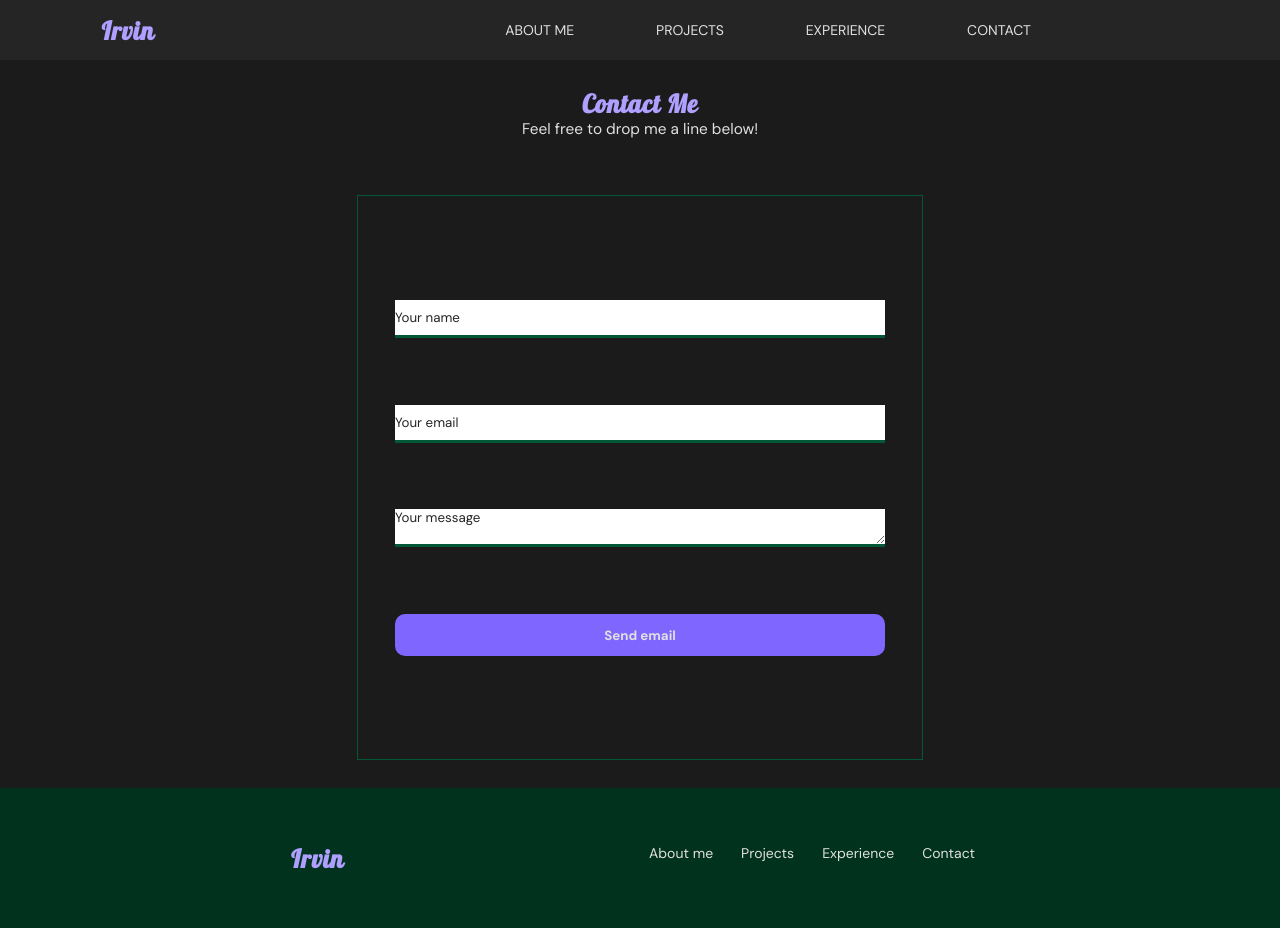
After one commit to EduardoZaRo/FSDI-117, a Django app: page /contact in a window 1280 px wide. The commit adds this page. Run offline with Django 5.2, Linux system fonts and the light colour scheme; parts of the project's set-up code (start-up, migrations or seed data) failed here and were passed over.

Commit message:
Class 6 Notes

```diff
--- a/config/urls.py
+++ b/config/urls.py
@@ -16,11 +16,12 @@ Including another URLconf
 """
 from django.contrib import admin
 from django.urls import include, path
-from pages.views import about
+from pages.views import about, contact
 
 urlpatterns = [
     path('admin/', admin.site.urls),
     path('', about, name="about"),
+    path('contact', contact, name='contact'),
     path('projects/', include('projects.urls')),
     path('experience/', include('experience.urls')),
 ]
--- /dev/null
+++ b/pages/forms.py
@@ -0,0 +1,8 @@
+from django import forms
+
+class ContactForm(forms.Form):
+    name = forms.CharField(max_length=100, widget=forms.TextInput(attrs={'placeholder': 'Your name'}))
+
+    email = forms.EmailField(widget=forms.TextInput(attrs={'placeholder': 'Your email'}))
+
+    message = forms.CharField(widget=forms.Textarea(attrs={'placeholder': 'Your message'}))
--- a/pages/views.py
+++ b/pages/views.py
@@ -1,5 +1,25 @@
-from django.shortcuts import render
-
+from django.shortcuts import render, redirect
+from .forms import ContactForm
+from django.template.loader import render_to_string
+from django.core.mail import send_mail
 # Create your views here.
 def about(request):
     return render(request, 'pages/about.html')
+
+def contact(request):
+    if request.method == 'POST':
+        form = ContactForm(request.POST)
+        if form.is_valid():
+            name = form.cleaned_data['name']
+            email_from = form.cleaned_data['email']
+            message = form.cleaned_data['message']
+
+            html = render_to_string('pages/email.html', request.POST)
+            send_mail("Message from " + name, message, email_from, ['Irvin.ZavalaRoman@sdgku.edu'], html_message=html)
+            print('Valid')
+            return redirect('about')
+        else:
+            print("Not valid")
+    else:
+        form = ContactForm()
+    return render(request, 'pages/contact.html', {'form': form})
--- a/static/css/footer.css
+++ b/static/css/footer.css
@@ -1,5 +1,5 @@
 footer{
-    height: 10rem;
+    min-height: 10rem;
     background-color: var(--secondary-color-900);
     display: flex;
     justify-content: space-evenly;
--- a/static/css/sections.css
+++ b/static/css/sections.css
@@ -137,7 +137,7 @@
     flex-direction: column;
 }
 
-#projects-form{
+#projects-form, #email-form{
     display: flex;
     flex-direction: column;
     height: 35rem;
@@ -147,3 +147,46 @@
     padding: 3%;
     border: solid 1px var(--secondary-color);
 }
+
+/* Contact section */
+.contact-section {
+    flex-direction: column;
+    padding: 2rem;
+}
+
+#email-form input,
+#email-form textarea{
+    border: none;
+    border-bottom: 3px solid var(--secondary-color);
+    height: 2.5rem;
+    /* width: 30rem; */
+    outline: none;
+    background-color: var(-surface-color);
+}
+
+#email-form input::placeholder,
+#email-form textarea::placeholder{
+    color: var(--surface-color);
+}
+
+#email-form input:focus,
+#email-form textarea:focus{
+    border-bottom: 3px solid var(--primary-coloor-300);
+}
+
+#email-form input::hover,
+#email-form textarea::hover{
+    background-color: #FFFFFF;
+}
+
+.primary-button{
+    font-weight: bold;
+    border-radius: 10px;
+    border: none;
+    padding: 2.5% 5%;
+    color: var(--neutral-color);
+    background-color: var(--primary-color-300);
+}
+.primary-button:hover{
+    background: linear-gradient(115deg, var(--neutral-color) 0%, var(--primary-color-300) 100%)
+}
--- a/templates/base.html
+++ b/templates/base.html
@@ -39,7 +39,7 @@
                 <a href="{% url 'about' %}">About me</a>
                 <a href="{% url 'projects_list' %}">Projects</a>
                 <a href="{% url 'experience_list' %}">Experience</a>
-                <a href="">Contact</a>
+                <a href="{% url 'contact' %}">Contact</a>
             </div>
         </nav>
     </header>
@@ -52,7 +52,7 @@
             <a href="{% url 'about' %}">About me</a>
             <a href="{% url 'projects_list' %}">Projects</a>
             <a href="{% url 'experience_list' %}">Experience</a>
-            <a href="">Contact</a>
+            <a href="{% url 'contact' %}">Contact</a>
         </nav>
     </footer>
 
--- a/templates/experience/list.html
+++ b/templates/experience/list.html
@@ -4,7 +4,7 @@
 
 {% block content %}
 <section class="experience-section center">
-    <h2>Experience/Education</h2>
+    <h2>Experience</h2>
     <div class="experience-list">
         {% for exp in experience %}
             <div class="experience-card">
--- /dev/null
+++ b/templates/pages/contact.html
@@ -0,0 +1,20 @@
+{% extends 'base.html' %}
+{% load static %}
+{% block title %}Contact{% endblock title %}
+
+{% block content %}
+
+<section class="contact-section center">
+    <h2>Contact Me</h2>
+    <p>Feel free to drop me a line below!</p>
+
+    <form id="email-form" method="POST">
+        {% csrf_token %}
+        {{ form.name }}
+        {{ form.email }}
+        {{ form.message }}
+        <button class="primary-button">Send email</button>
+    </form>
+</section>
+
+{% endblock content %}
--- /dev/null
+++ b/templates/pages/email.html
@@ -0,0 +1,4 @@
+<h2>Hey, you got a message from your portfolio</h2>
+<p><b>Name:</b> {{ name }}</p>
+<p><b>Email:</b> {{ email }}</p>
+<p><b>Message:</b> {{ message }}</p>
```
Also changed, not shown: config/settings.py (+9 -0 lines), projects/views.py (+9 -3 lines), 1 other file.
